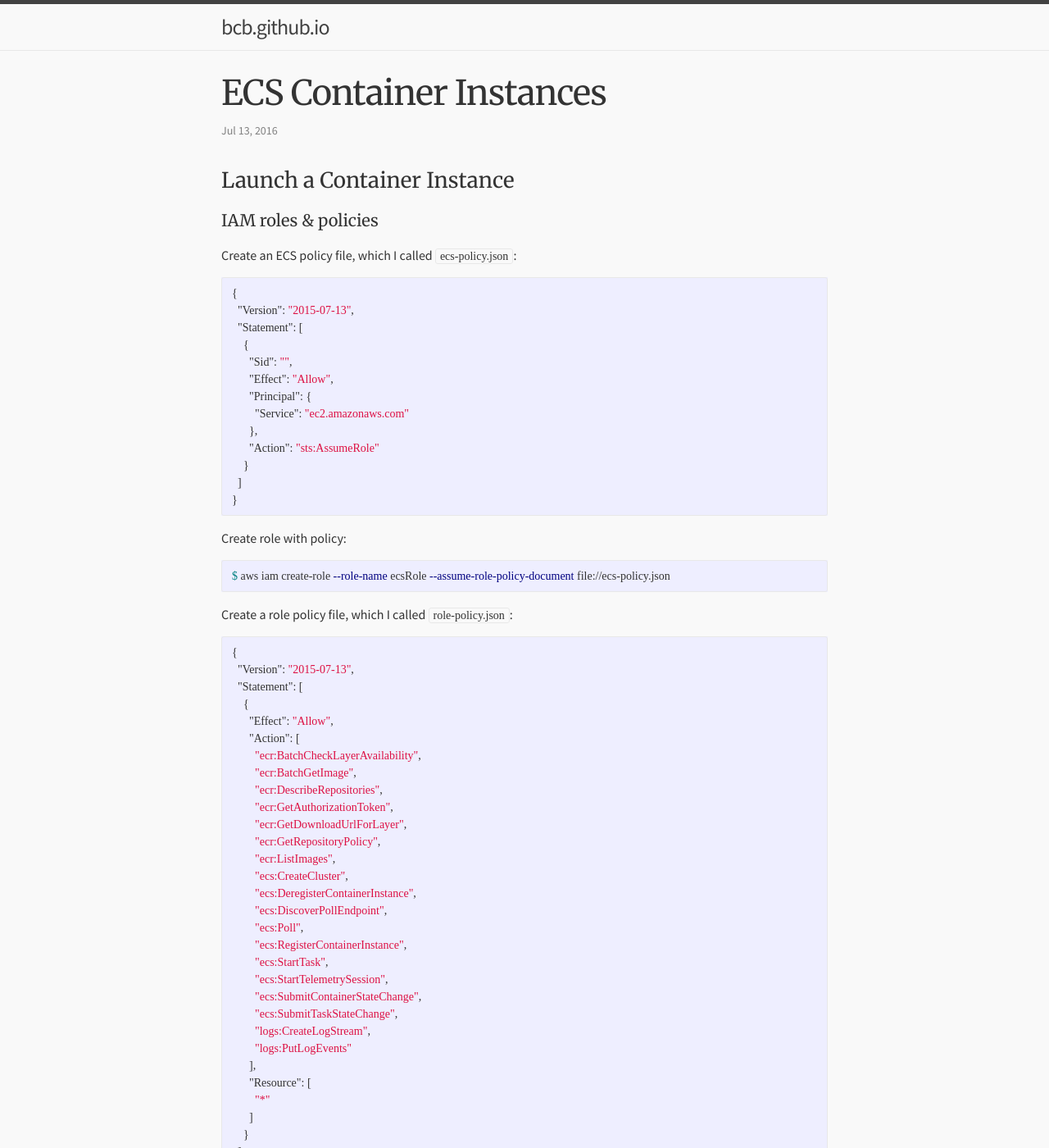
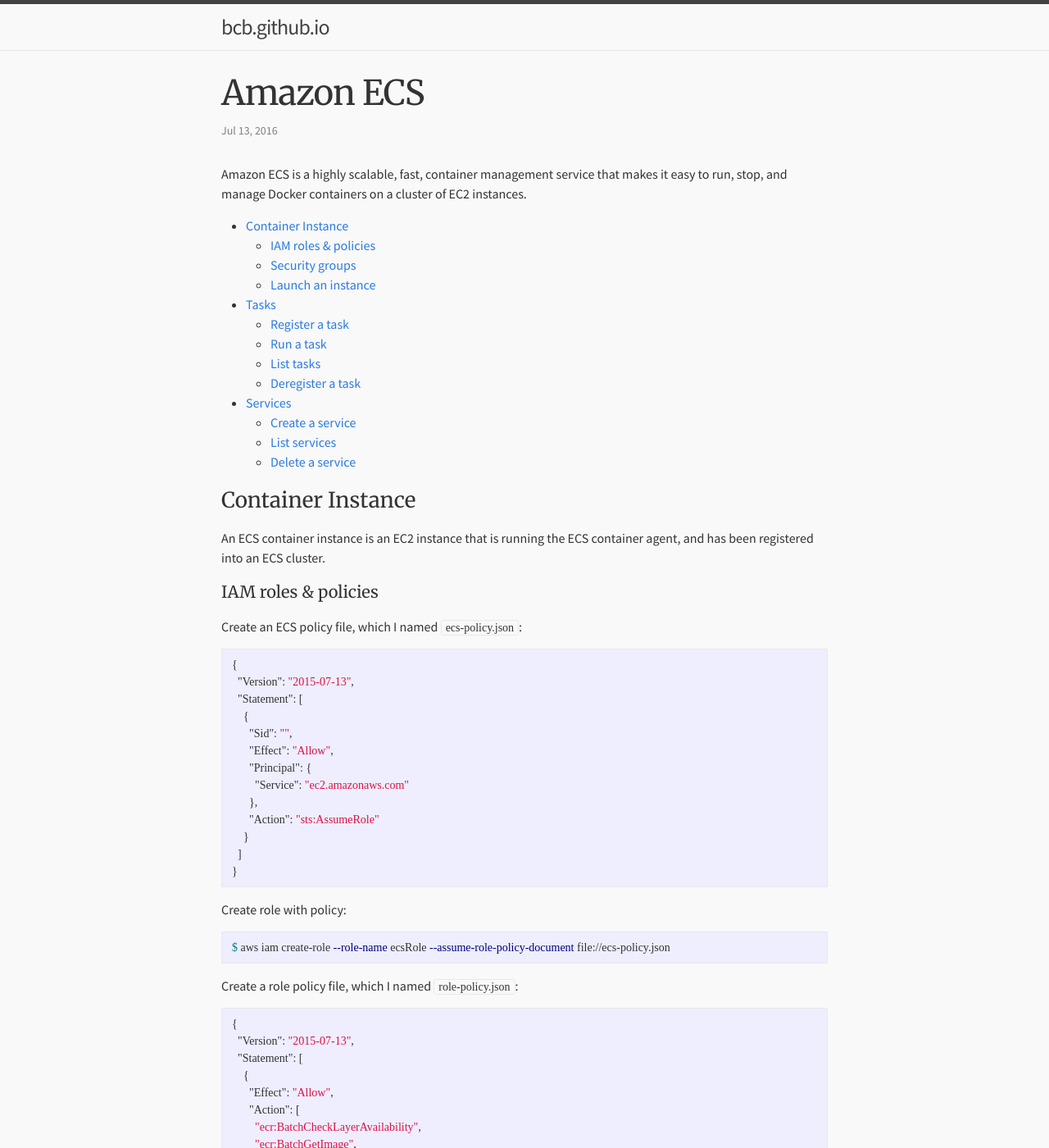
Before and after one commit to explodinglabs/explodinglabs.github.io, a Jekyll site: the page built from _posts/2016-07-13-amazon-ecs.markdown, in a window 1280 px wide and 1400 px high. Shown: the whole window at 82% size. Built offline with Jekyll 4.4.1, drawn with Linux system fonts in a browser that asks for light colours.

Commit message:
Renaming amazon ecs post

````diff
--- a/_posts/2016-07-13-ecs-instances.markdown
+++ b/_posts/2016-07-13-amazon-ecs.markdown
@@ -1,17 +1,27 @@
 ---
 layout: post
-title: "ECS Container Instances"
+title: "Amazon ECS"
 categories: aws ecs
 ---
 {::options syntax_highlighter_opts="default_lang: shell" /}
 
-Launch a Container Instance
-===========================
+Amazon ECS is a highly scalable, fast, container management service that makes
+it easy to run, stop, and manage Docker containers on a cluster of EC2
+instances.
+
+* TOC
+{:toc}
+
+Container Instance
+==================
+
+An ECS container instance is an EC2 instance that is running the ECS container
+agent, and has been registered into an ECS cluster.
 
 IAM roles & policies
 --------------------
 
-Create an ECS policy file, which I called `ecs-policy.json`:
+Create an ECS policy file, which I named `ecs-policy.json`:
 
 ```json
 {
@@ -33,7 +43,7 @@
 
     $ aws iam create-role --role-name ecsRole --assume-role-policy-document file://ecs-policy.json
 
-Create a role policy file, which I called `role-policy.json`:
+Create a role policy file, which I named `role-policy.json`:
 
 ```json
 {
@@ -57,9 +67,7 @@
         "ecs:StartTask",
         "ecs:StartTelemetrySession",
         "ecs:SubmitContainerStateChange",
-        "ecs:SubmitTaskStateChange",
-        "logs:CreateLogStream",
-        "logs:PutLogEvents"
+        "ecs:SubmitTaskStateChange"
       ],
       "Resource": [
         "*"
````
